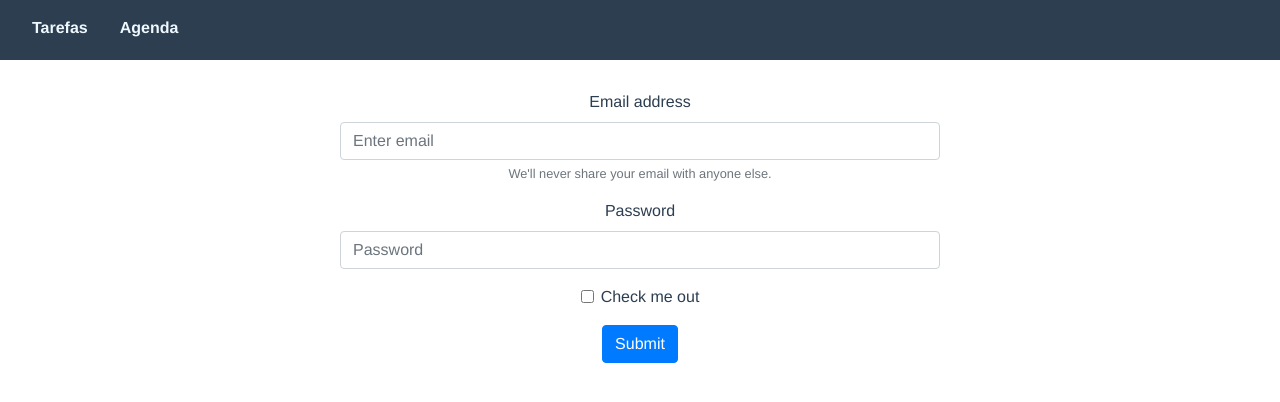
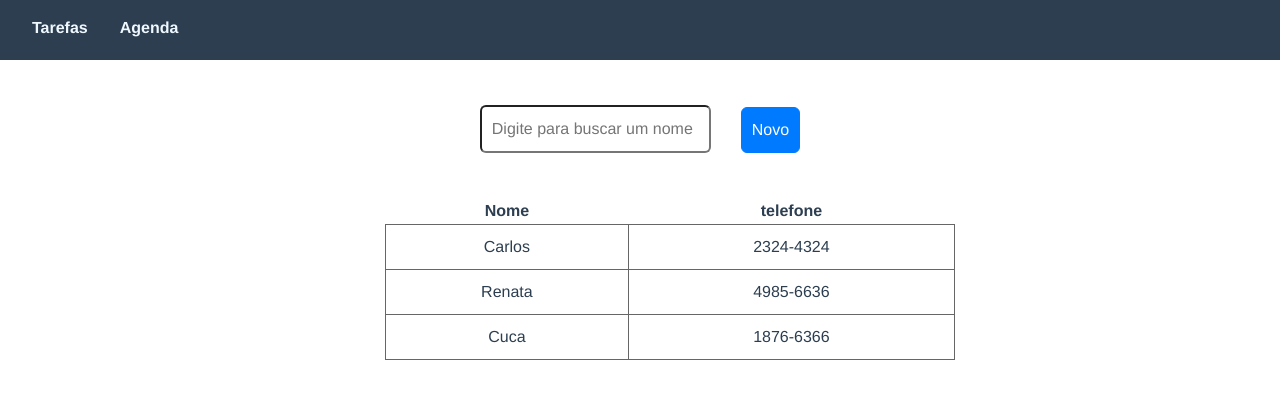
Before and after one commit to carloswimmer/aula-vue, a Vue app: page /about in a window 1280 px wide. Shown: the top 402 px of the page. Built offline with nearby package versions, Linux system fonts and the light colour scheme.

Commit message:
Criada tela de contato

```diff
--- a/src/views/About.vue
+++ b/src/views/About.vue
@@ -1,27 +1,100 @@
 <template>
   <div class="container">
-  <form class="content">
-    <div class="form-group">
-      <label for="exampleInputEmail1">Email address</label>
-      <input type="email" class="form-control" id="exampleInputEmail1" aria-describedby="emailHelp" placeholder="Enter email">
-      <small id="emailHelp" class="form-text text-muted">We'll never share your email with anyone else.</small>
-    </div>
-    <div class="form-group">
-      <label for="exampleInputPassword1">Password</label>
-      <input type="password" class="form-control" id="exampleInputPassword1" placeholder="Password">
-    </div>
-    <div class="form-group form-check">
-      <input type="checkbox" class="form-check-input" id="exampleCheck1">
-      <label class="form-check-label" for="exampleCheck1">Check me out</label>
-    </div>
-    <button type="submit" class="btn btn-primary">Submit</button>
-  </form>
+    <form>
+      <div v-if="campoInserirVisivel">
+        <input type="text" name="nome" id="nome" v-model="novaPessoa.nome">
+        <input type="text" name="telefone" id="telefone" v-model="novaPessoa.telefone">
+        <button type="button" class="btn btn-primary" @click="insere(novaPessoa)">Inserir</button>
+      </div>
+      <div v-else>
+        <input type="text" v-model="nomeBuscado" placeholder="Digite para buscar um nome" @input="filtra(nomeBuscado)">
+        <button type="button" class="btn btn-primary" @click="mostraInserir(true)">Novo</button>
+      </div>
+    </form>
+    <table>
+      <thead>
+        <th>Nome</th>
+        <th>telefone</th>
+      </thead>
+      <tbody v-for="pessoa in pessoasFiltradas" :key="pessoa.nome">
+        <td>{{ pessoa.nome }}</td>
+        <td>{{ pessoa.telefone }}</td>
+      </tbody>
+    </table>
   </div>
 </template>
 
+<script>
+export default {
+  data () {
+    return {
+      pessoas: [
+        {
+          nome: 'Carlos',
+          telefone: '2324-4324'
+        },
+        {
+          nome: 'Renata',
+          telefone: '4985-6636'
+        },
+        {
+          nome: 'Cuca',
+          telefone: '1876-6366'
+        }
+      ],
+      novaPessoa: {},
+      nomeBuscado: '',
+      campoInserirVisivel: false,
+      pessoasBuscadas: []
+    }
+  },
+  computed: {
+    pessoasFiltradas () {
+      return this.nomeBuscado ? this.pessoasBuscadas : this.pessoas
+    }
+  },
+  methods: {
+    filtra (termo) {
+      this.pessoasBuscadas = this.pessoas.filter(pessoa => pessoa.nome.includes(termo))
+    },
+    mostraInserir (boolean) {
+      this.campoInserirVisivel = boolean
+    },
+    insere (pessoa) {
+      this.pessoas.push(pessoa)
+      this.campoInserirVisivel = false
+      this.novaPessoa = {}
+      this.nomeBuscado = ''
+    }
+  }
+}
+</script>
+
+
 <style scoped>
-.content {
+.container {
   max-width: 600px;
   margin: 0 auto;
 }
+table {
+  width: 100%;
+  margin: 30px;
+
+}
+td {
+  border: 1px solid #666666;
+  padding: 10px;
+}
+input, button {
+  padding: 10px;
+  border-radius: 6px;
+  margin: 15px;
+}
+.fade-enter-active, .fade-leave-active {
+	transition: opacity .5s
+}
+.fade-enter, .fade-leave-to {
+	opacity: 0
+}
+
 </style>
```
